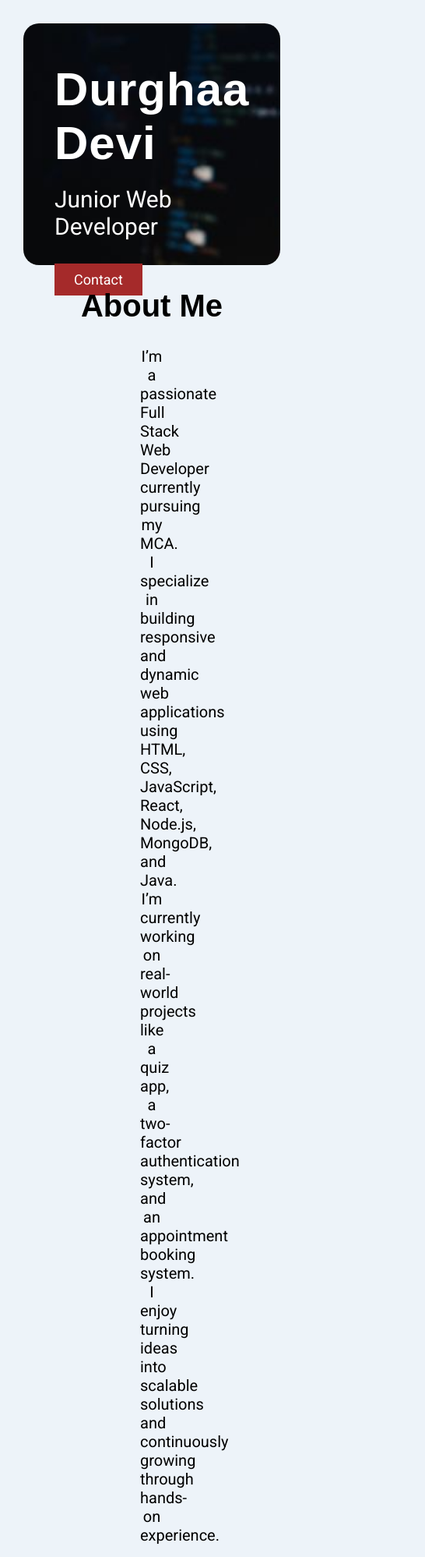
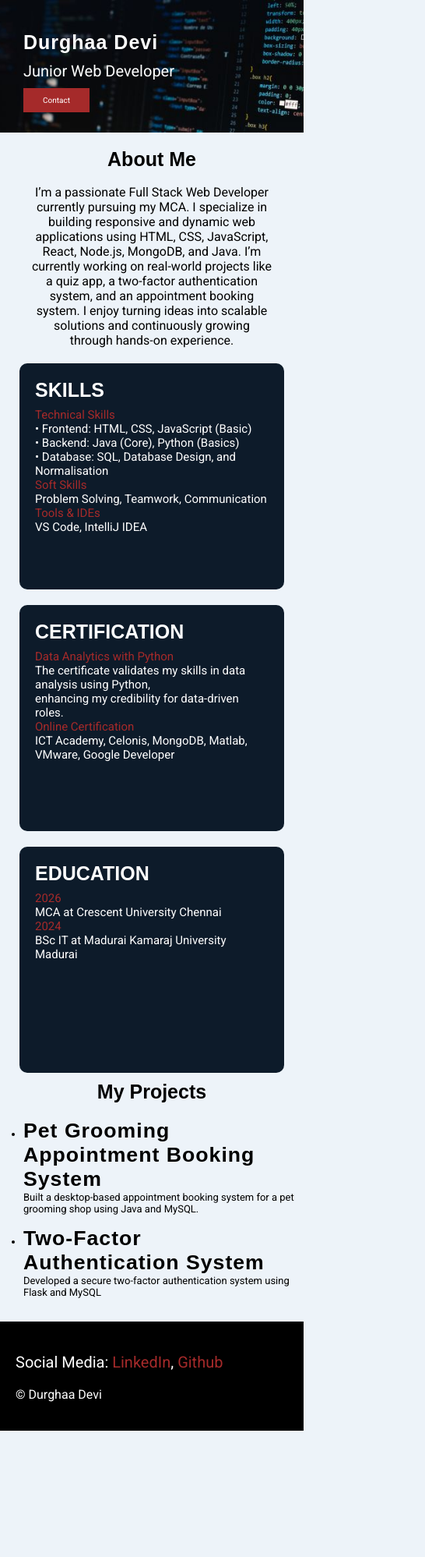
Before and after one commit to Durghaa28/Simple-Portfolio-Website, a plain HTML site: page index.html in a window 390 px wide. Shown: the top 1997 px of the page at 78% size, 546 px wide, since content can reach past the window. After the commit the page ends 1835 px from the top, so only its background shows below. Drawn offline with Linux system fonts and the light colour scheme.

Commit message:
Update style.css

```diff
--- a/style.css
+++ b/style.css
@@ -1,20 +1,25 @@
-*{
+* {
     padding: 0;
     margin: 0;
 }
-body{
+
+body {
     font-family: 'Roboto', sans-serif;
     margin: 30px;
     background-color: #EDF3F9;
 }
-h1{
+
+h1 {
     font-family: 'Space Grotesk', sans-serif;
     letter-spacing: 1px;
 }
-h2,h3{
+
+h2,
+h3 {
     font-family: 'Space Grotesk', sans-serif;
 }
-.section-one{
+
+.section-one {
     background-image: url("1.jpg");
     border-radius: 20px;
     background-size: cover;
@@ -22,17 +27,20 @@ h2,h3{
     padding: 20px;
     height: 270px;
 }
-.section-one__name{
+
+.section-one__name {
     font-size: 60px;
     padding-top: 30px;
     padding-left: 20px;
 }
-.section-one__role{
+
+.section-one__role {
     font-size: 30px;
     padding-top: 20px;
     padding-left: 20px;
 }
-.section-one__contact{
+
+.section-one__contact {
     background-color: brown;
     color: white;
     text-decoration: none;
@@ -45,22 +53,33 @@ h2,h3{
     margin-left: 20px;
     font-size: large;
 }
-.section-one__contact:hover{
+
+.section-one__contact:hover {
     background-color: gray;
     color: black;
 }
-.section-two,.section-three,.section-four,.section-five{
+
+.section-two,
+.section-three,
+.section-four,
+.section-five {
     margin-top: 30px;
 }
-.section-two__desc,.section-three__desc,.section-four__desc,.section-five__desc{
+
+.section-two__desc,
+.section-three__desc,
+.section-four__desc,
+.section-five__desc {
     margin-top: 10px;
 }
-.section-two__title{
+
+.section-two__title {
     font-size: 40px;
     text-align: center;
 
 }
-.section-two__desc{
+
+.section-two__desc {
     padding-top: 20px;
     padding-left: 150px;
     padding-right: 150px;
@@ -68,7 +87,8 @@ h2,h3{
     text-align: center;
 
 }
-.section-seven{
+
+.section-seven {
     background-color: black;
     color: white;
     padding: 20PX;
@@ -76,23 +96,29 @@ h2,h3{
     border-radius: 20px;
     height: 100px;
 }
-.section-seven__title a{
+
+.section-seven__title a {
     color: brown;
     text-decoration: none;
 }
-.section-seven__title{
+
+.section-seven__title {
     padding-top: 20px;
     font-size: 25px;
 
 }
-.section-seven__desc{
+
+.section-seven__desc {
     padding-top: 20px;
 }
 
-.section-three__desc li,.section-four__desc li,.section-five__desc li{
+.section-three__desc li,
+.section-four__desc li,
+.section-five__desc li {
     list-style: none;
 }
-.section-three{
+
+.section-three {
     background-color: #0D1B2A;
     color: white;
     display: inline-block;
@@ -105,16 +131,19 @@ h2,h3{
     margin-top: 50px;
     margin-left: 50px;
 }
-.section-three:hover{
+
+.section-three:hover {
     background-color: #1E3A5F;
 
     box-shadow: 0 4px 12px rgba(0, 0, 0, 0.3);
     transform: scale(1.02);
 }
-span{
+
+span {
     color: brown;
 }
-.section-four{
+
+.section-four {
     background-color: #0D1B2A;
     color: white;
     display: inline-block;
@@ -126,12 +155,14 @@ span{
     margin: 10px;
     margin-top: 50px;
 }
-.section-four:hover{
+
+.section-four:hover {
     background-color: #1E3A5F;
     box-shadow: 0 4px 12px rgba(0, 0, 0, 0.3);
     transform: scale(1.02);
 }
-.section-five{
+
+.section-five {
     background-color: #0D1B2A;
     color: white;
     display: inline-block;
@@ -143,55 +174,73 @@ span{
     margin: 10px;
     margin-top: 50px;
 }
-.section-five:hover{
+
+.section-five:hover {
     background-color: #1E3A5F;
     box-shadow: 0 4px 12px rgba(0, 0, 0, 0.3);
     transform: scale(1.02);
 
 
 }
-.section-three__title,.section-four__title,.section-five__title{
+
+.section-three__title,
+.section-four__title,
+.section-five__title {
     font-size: 25px;
 }
-.section-three__desc,.section-four__desc,.section-five__desc{
+
+.section-three__desc,
+.section-four__desc,
+.section-five__desc {
     font-size: 15px;
 }
-.section-six{
+
+.section-six {
     display: block;
     padding: 20px;
     height: 200px;
     border-radius: 10px;
 
 }
-.section-six__title{
+
+.section-six__title {
     text-align: center;
     font-size: 40px;
 }
-.section-six__desc{
+
+.section-six__desc {
     padding-top: 20px;
     padding-left: 300px;
     font-size: small;
 }
-.one{
+
+.one {
     font-size: 16px;
 }
-.contact-form{
+
+.contact-form {
     margin-top: 20px;
 }
-.contact-form__input,.contact-form__textarea,.contact-form__submit{
+
+.contact-form__input,
+.contact-form__textarea,
+.contact-form__submit {
     margin-top: 10px;
 }
-.contact-form__input{
+
+.contact-form__input {
     padding: 10px;
     border: none;
     border-bottom: solid black 1px;
 }
-.contact-form__textarea{
+
+.contact-form__textarea {
     padding: 10px;
     border: none;
     border: solid black 1px;
 }
-.contact-form__submit{
+
+.contact-form__submit {
     padding-top: 10px;
     padding-bottom: 10px;
     padding-left: 20px;
@@ -200,3 +249,121 @@ span{
     border: none;
     color: black;
 }
+
+/*mobile view*/
+
+@media only screen and (max-width:600px) {
+    body {
+        padding: 0;
+        margin: 0;
+    }
+
+    .section-one {
+        height: 150px;
+        background-size: cover;
+        background-position: center;
+        padding: 10px;
+        border-radius: 0;
+    }
+
+    .section-one__name {
+
+        font-size: 25px;
+    }
+
+    .section-one__role {
+        padding-top: 10px;
+        font-size: 20px;
+    }
+
+    .section-one__contact {
+        font-size: 10px;
+        margin-top: 10px;
+        margin-bottom: 30px;
+    }
+
+    .section-two,
+    .section-three,
+    .section-four,
+    .section-five {
+        margin-top: 20px;
+    }
+
+    .section-two__desc,
+    .section-three__desc,
+    .section-four__desc,
+    .section-five__desc {
+        margin-top: 8px;
+    }
+
+    .section-two__title {
+        font-size: 25px;
+        text-align: center;
+
+    }
+
+    .section-two__desc {
+        padding-top: 10px;
+        padding-left: 40px;
+        padding-right: 40px;
+        font-size: 16px;
+    }
+
+    .section-seven {
+
+        padding: 20PX;
+        margin-top: 20px;
+        border-radius: 0;
+        height: 100px;
+    }
+
+    .section-seven__title {
+        padding-top: 20px;
+        font-size: 20px;
+    }
+
+    .section-three {
+        display: block;
+        margin: auto;
+        margin-top: 20px;
+    }
+
+    .section-four {
+        display: block;
+        margin: auto;
+        margin-top: 20px;
+    }
+
+    .section-five {
+        display: block;
+        margin: auto;
+        margin-top: 20px;
+    }
+
+    .section-six {
+        display: block;
+        padding: 10px;
+        height: auto;
+        border-radius: 10px;
+
+    }
+
+    .section-six__title {
+        text-align: center;
+        font-size: 25px;
+    }
+
+    .section-six__desc {
+        padding-top: 20px;
+        padding-left: 20px;
+        font-size: smaller;
+    }
+
+    .one {
+        font-size: small;
+    }
+
+    .contact-form {
+        margin: 20px;
+    }
+}
```
